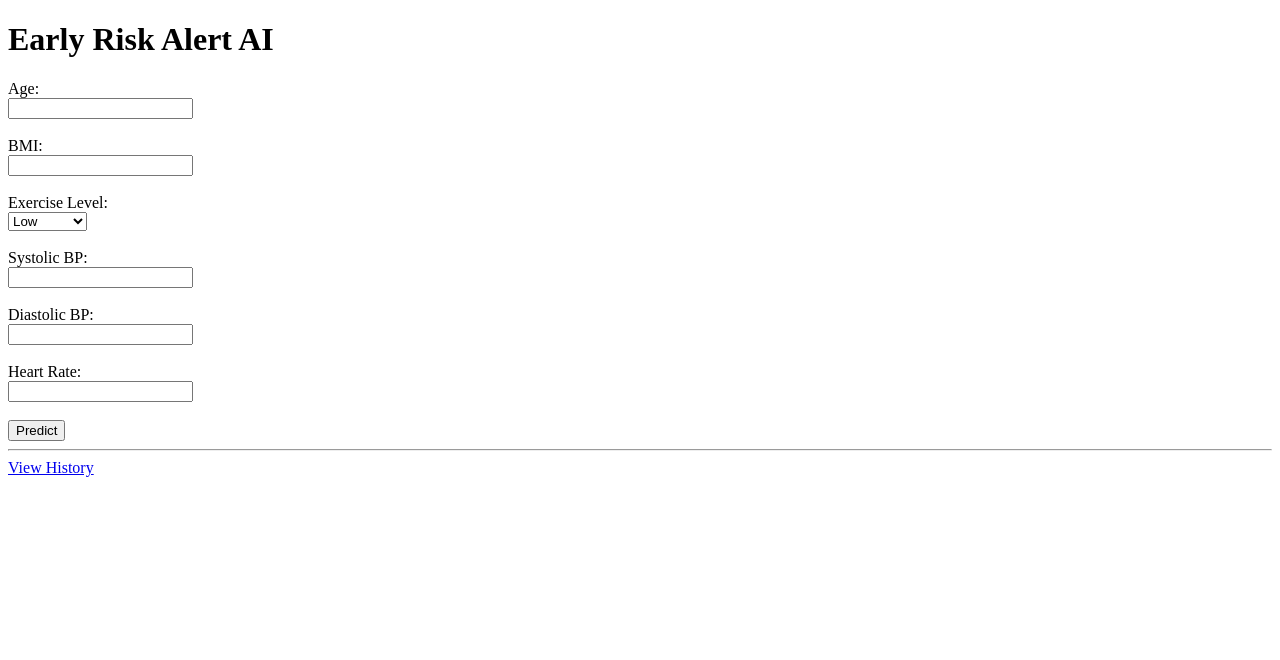
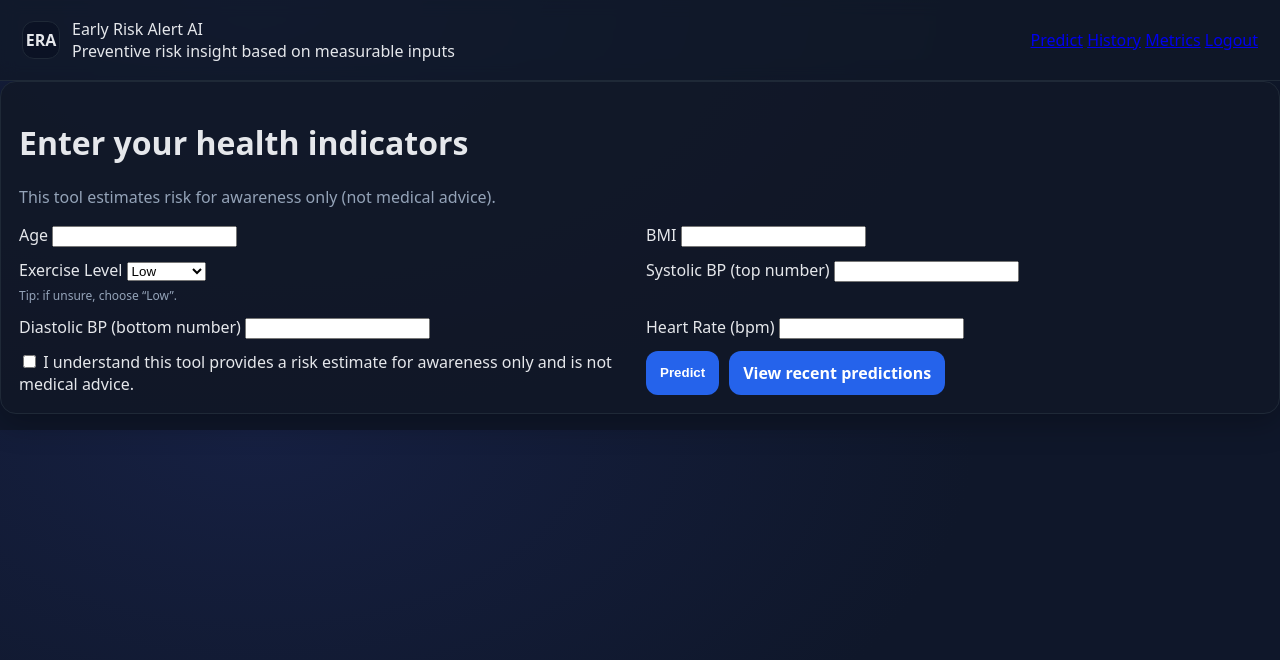
Before and after one commit to ayden611/early-risk-alert-ai, a Flask app: page / in a window 1280 px wide. Shown: the top 660 px of the page. Run offline with Flask 3, Linux system fonts and the light colour scheme; the visitor is signed in with stand-in values (Sample User, id 1); parts of the project's set-up code (start-up, migrations or seed data) failed here and were passed over.

Commit message:
Update index.html

```diff
--- a/templates/index.html
+++ b/templates/index.html
@@ -1,54 +1,70 @@
-<!doctype html>
-<html>
-<head>
-    <meta charset="utf-8">
-    <title>Early Risk Alert AI</title>
-</head>
-<body>
-    <h1>Early Risk Alert AI</h1>
+{% extends "base.html" %}
+{% block content %}
 
-    {% with messages = get_flashed_messages() %}
-        {% if messages %}
-            {% for msg in messages %}
-                <p style="color:red;">{{ msg }}</p>
-            {% endfor %}
-        {% endif %}
-    {% endwith %}
+<div class="card">
+  <h1>Enter your health indicators</h1>
+  <p class="muted">This tool estimates risk for awareness only (not medical advice).</p>
 
-    <form method="POST">
-        <label>Age:</label><br>
-        <input name="age" type="number" step="any" required><br><br>
+  <form method="POST" class="grid">
+    <div>
+      <label>Age</label>
+      <input name="age" type="number" step="any" required value="{{ form.age }}">
+    </div>
 
-        <label>BMI:</label><br>
-        <input name="bmi" type="number" step="any" required><br><br>
+    <div>
+      <label>BMI</label>
+      <input name="bmi" type="number" step="any" required value="{{ form.bmi }}">
+    </div>
 
-        <label>Exercise Level:</label><br>
-        <select name="exercise_level">
-            <option>Low</option>
-            <option>Moderate</option>
-            <option>High</option>
-        </select><br><br>
+    <div>
+      <label>Exercise Level</label>
+      <select name="exercise_level">
+        <option {% if form.exercise_level == "Low" %}selected{% endif %}>Low</option>
+        <option {% if form.exercise_level == "Moderate" %}selected{% endif %}>Moderate</option>
+        <option {% if form.exercise_level == "High" %}selected{% endif %}>High</option>
+      </select>
+      <div class="hint">Tip: if unsure, choose “Low”.</div>
+    </div>
 
-        <label>Systolic BP:</label><br>
-        <input name="systolic_bp" type="number" step="any" required><br><br>
+    <div>
+      <label>Systolic BP (top number)</label>
+      <input name="systolic_bp" type="number" step="any" required value="{{ form.systolic_bp }}">
+    </div>
 
-        <label>Diastolic BP:</label><br>
-        <input name="diastolic_bp" type="number" step="any" required><br><br>
+    <div>
+      <label>Diastolic BP (bottom number)</label>
+      <input name="diastolic_bp" type="number" step="any" required value="{{ form.diastolic_bp }}">
+    </div>
 
-        <label>Heart Rate:</label><br>
-        <input name="heart_rate" type="number" step="any" required><br><br>
+    <div>
+      <label>Heart Rate (bpm)</label>
+      <input name="heart_rate" type="number" step="any" required value="{{ form.heart_rate }}">
+    </div>
 
-        <button type="submit">Predict</button>
-    </form>
+    <div class="full">
+      <label class="check">
+        <input name="ack" type="checkbox" {% if form.ack %}checked{% endif %}>
+        <span>I understand this tool provides a risk estimate for awareness only and is not medical advice.</span>
+      </label>
+    </div>
 
-    {% if result %}
-        <hr>
-        <h2>Result</h2>
-        <p>Risk Level: <strong>{{ result.label }}</strong></p>
-        <p>Probability: {{ result.probability }}%</p>
-    {% endif %}
+    <div class="full actions">
+      <button class="btn primary" type="submit">Predict</button>
+      <a class="btn" href="{{ url_for('history') }}">View recent predictions</a>
+    </div>
+  </form>
+</div>
 
-    <hr>
-    <a href="{{ url_for('history') }}">View History</a>
-</body>
-</html>
+{% if prediction %}
+  <div class="card">
+    <h2>Result</h2>
+    <div class="result">
+      <div class="pill {{ 'bad' if prediction=='High' else 'good' }}">
+        Risk Level: {{ prediction }}
+      </div>
+      <div class="muted">Probability (High Risk): <b>{{ probability_pct }}%</b></div>
+    </div>
+  </div>
+{% endif %}
+
+{% endblock %}
```
